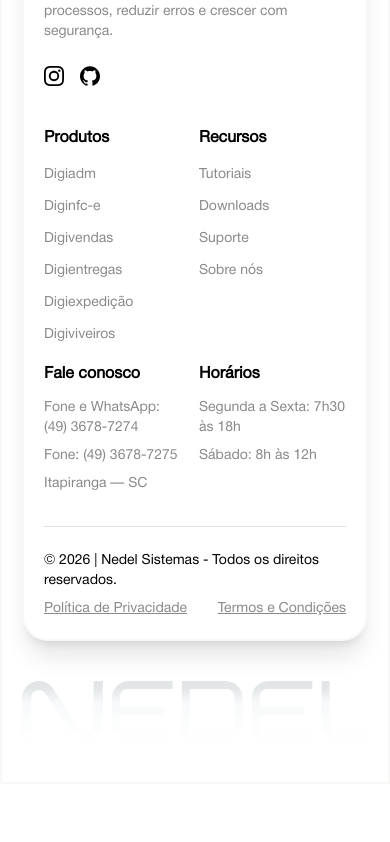
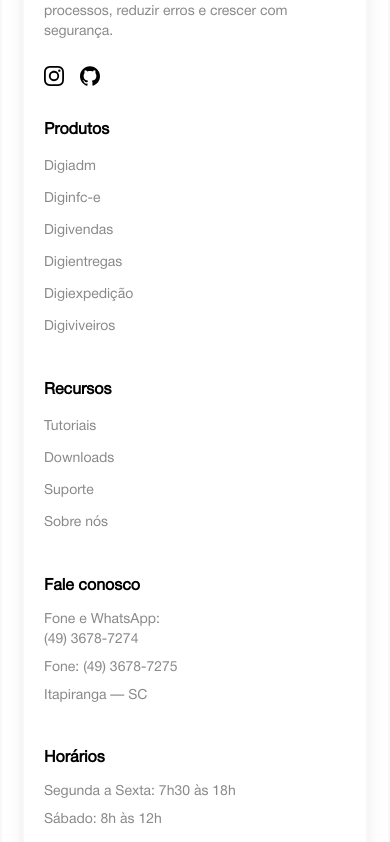
Before and after one commit to nedelsistemas/site, a Next.js app: page / in a window 390 px wide. Shown: the part 10022-10864 px from the top of the page. Before the commit the page ends 10806 px from the top, so only its background shows below. Built offline with nearby package versions, Linux system fonts and the light colour scheme.

Commit message:
responsividade do footer corrigida

```diff
--- a/src/components/footer.tsx
+++ b/src/components/footer.tsx
@@ -7,7 +7,7 @@ export default function Footer() {
       <div className="relative max-w-6xl mx-auto">
         <div className=" bg-nedel-white shadow-xl border-2 border-nedel-highlight-gray/20 text-black rounded-4xl p-5 md:p-20">
           <div className="max-w-5xl mx-auto">
-            <div className="grid md:grid-cols-[1fr_2fr] gap-10 items-start">
+            <div className="grid md:grid-cols-[1fr_2fr] gap-8 md:gap-10 items-start">
               <div>
                 <Image
                   src="/n.svg"
@@ -50,7 +50,7 @@ export default function Footer() {
                   </Link>
                 </div>
               </div>
-              <div className="grid grid-cols-2 md:grid-cols-4 gap-2 md:justify-items-center">
+              <div className="grid grid-cols-1 md:grid-cols-4 gap-y-8 md:gap-2 md:justify-items-center">
                 <ul>
                   <li className="font-bold mb-3">Produtos</li>
                   <li className="pb-2">
@@ -174,21 +174,21 @@ export default function Footer() {
               </div>
             </div>
             <hr className="my-6" />
-            <div className="flex flex-col md:flex-row gap-2 md:justify-between">
-              <p className="text-sm">
-                &copy; {new Date().getFullYear()} | Nedel Sistemas - Todos os
+            <div className="flex flex-col md:flex-row gap-4 md:gap-2 md:justify-between md:items-center">
+              <p className="text-sm text-muted-foreground">
+                &copy; {new Date().getFullYear()} · Nedel Sistemas · Todos os
                 direitos reservados.
               </p>
-              <div className="flex justify-between gap-4">
+              <div className="flex flex-wrap gap-x-4 gap-y-2">
                 <Link
                   href="/policy/privacy"
-                  className="text-sm text-muted-foreground underline"
+                  className="text-sm text-muted-foreground underline hover:text-nedel-blue transition-colors"
                 >
                   Política de Privacidade
                 </Link>
                 <Link
                   href="/policy/terms"
-                  className="text-sm text-muted-foreground underline"
+                  className="text-sm text-muted-foreground underline hover:text-nedel-blue transition-colors"
                 >
                   Termos e Condições
                 </Link>
@@ -198,11 +198,12 @@ export default function Footer() {
         </div>
         <Image
           src="/nedel-footer.svg"
-          alt="Nedel Sistemas"
+          alt=""
+          aria-hidden
           width={1400}
           height={900}
           loading="lazy"
-          className="mt-10 w-full opacity-60"
+          className="mt-6 md:mt-10 w-full max-h-32 md:max-h-none object-cover object-top opacity-60"
         />
       </div>
     </footer>
```
